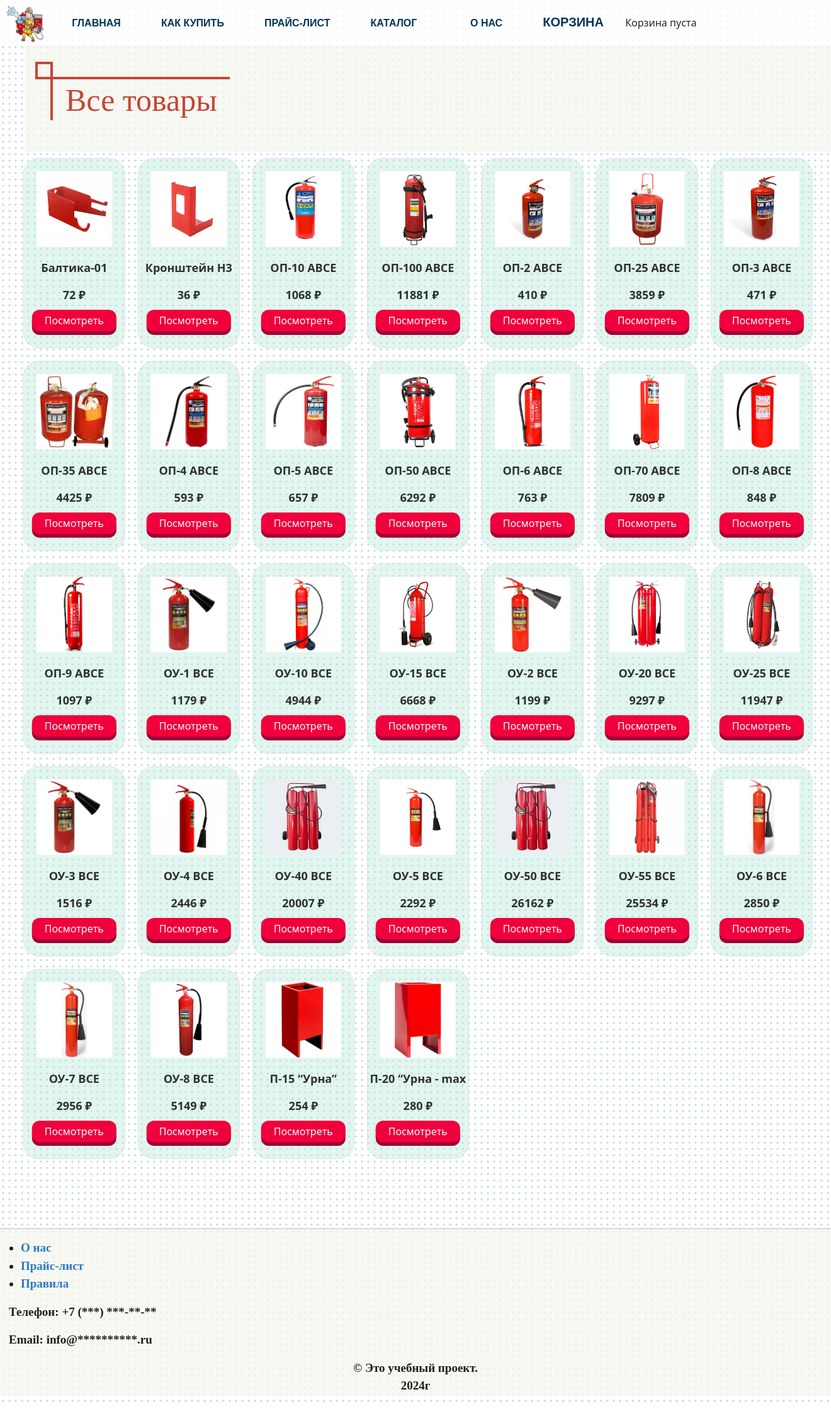
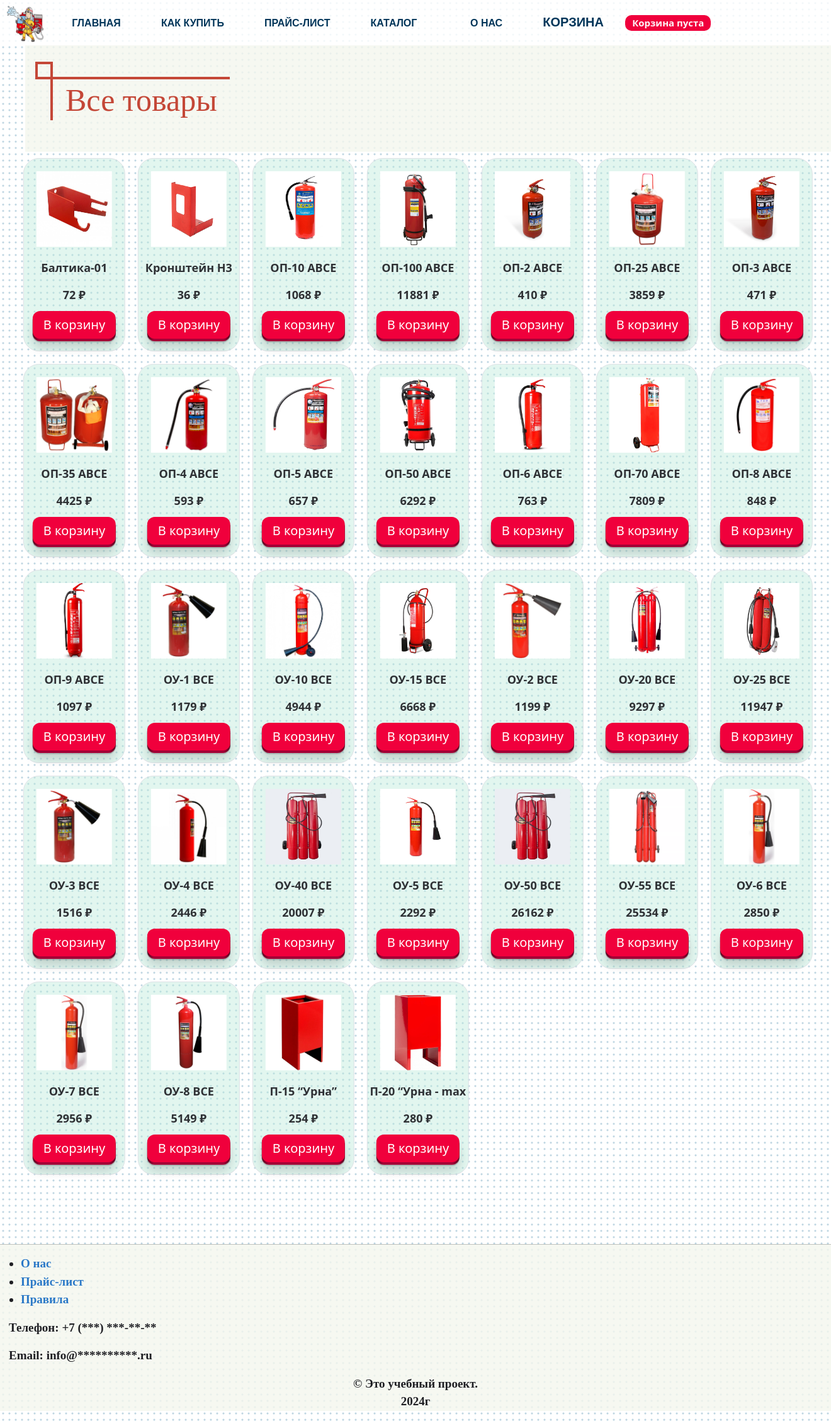
Before and after one commit to Aleksey1832/aleksey_shop, a Django app: page / in a window 1320 px wide. Shown: the whole page at 63% size. Before the commit the page ends 2227 px from the top, so only its background shows below. Run offline with Django 5.2, Linux system fonts and the light colour scheme; data comes from the database, SQL or seed files in the repository.

Commit message:
09.10.24 list.html - button (29-37)

```diff
--- a/shop/static/css/style_base.css
+++ b/shop/static/css/style_base.css
@@ -1,13 +1,13 @@
-.favicon /* для base */
-{
+/* для base */
+.favicon {
   width: 60px;
   height: 60px;
   margin-right: 10px;
   margin-left: 10px;
 }
 
-.cart_info
-{
+/* вывод количества справа от "КОРЗИНА" */
+.cart_info {
   font-size: 15px;
   color: #fcf7f7;
   text-decoration: none;
@@ -15,15 +15,12 @@
   padding: 1px 11px;
   border-radius: 10px;
   background: hsl(345deg 100% 47%);
-}
-
-.cart_info:hover, .cart_info:focus {
-  background: #a10e35; /* Эффект при наведении — дополнительное оформление */
+  font-weight: bold;    /* жирный текст */
 }
 
 * { box-sizing: border-box; }
 
-body{
+body {
   background: radial-gradient(#BFD6E2 1px, rgba(255,255,255,0) 2px);
   background-size: 10px 10px;
   margin: 0;
@@ -89,15 +86,14 @@ nav a {
   font-family: 'Kurale', serif;
 }
 
-.cart_base
-{
+.cart_base {
   font-size: 20px;
   color: #000;
   text-decoration: none;
 }
 
-footer /* подвал общий*/
-{
+/* подвал общий*/
+footer {
   right: 0;
   bottom: 0;
   width: 100%;
@@ -109,8 +105,8 @@ footer /* подвал общий*/
   font-family: "Times New Roman", serif;
 }
 
-.about /* подвал для ссылок*/
-{
+/* подвал для ссылок*/
+.about {
   text-align: left;
   margin-left: 1px;
 }
--- a/shop/static/css/style_product_list.css
+++ b/shop/static/css/style_product_list.css
@@ -1,5 +1,5 @@
-.content /* для list отступы страницы */
-{
+/* для list отступы страницы */
+.content {
   margin-left: 20px;
   color: #003559;
 }
@@ -50,60 +50,110 @@
   }
 }
 
-.gallery /* для list вывод img и текста с низу */
-{
+/* для list вывод img и текста с низу */
+.gallery {
   display: flex;
   flex-wrap: wrap;
   width: 100vw;
   transform: translateX(-1%);
 }
 
-.gallery img /* для list вывод img и текста с низу */
-{
+/* для list вывод img и текста с низу */
+.gallery img {
   width: 120px;
   height: 120px;
   margin: 20px;
 }
 
-.border
-{
+.border {
   border: 1px #00B344 solid;
   margin:10px 10px;
   border-radius: 25px;
   background-color: rgba(183, 232, 215, 0.4);
 }
 
-.item /* для list вывод текста с низу по картинками */
-{
+/* для list вывод текста с низу по картинками */
+.item,
+.item a,
+.item a:active,
+.item a:hover {
   color: #2e3034;
   text-align: center;
   font-size: 18px;
   font-weight: 700;
+  text-decoration: none;
 }
 
-.pushable
-{
-  background: hsl(340deg 100% 32%);
-  border-radius: 12px;
+/* для кнопки "В КОРЗИНУ" */
+.pushable {
+  margin-bottom: 15px;
+  position: relative;
   border: none;
+  background: transparent;
   padding: 0;
   cursor: pointer;
   outline-offset: 4px;
-  margin-bottom: 20px;
+  transition: filter 250ms;
 }
+.shadow {
+  position: absolute;
+  top: 0;
+  left: 0;
+  width: 100%;
+  height: 100%;
+  border-radius: 12px;
+  background: hsl(0deg 0% 0% / 0.25);
+  will-change: transform;
+  transform: translateY(2px);
+  transition: transform 600ms cubic-bezier(0.3, 0.7, 0.4, 1);
+}
+.edge {
 
-.front
-{
+  position: absolute;
+  top: 0;
+  left: 0;
+  width: 100%;
+  height: 100%;
+  border-radius: 12px;
+  background: linear-gradient(
+    to left,
+    hsl(340deg 100% 16%) 0%,
+    hsl(340deg 100% 32%) 8%,
+    hsl(340deg 100% 32%) 92%,
+    hsl(340deg 100% 16%) 100%
+  );
+}
+.front {
   display: block;
-  padding: 5px 20px;
+  position: relative;
+  padding: 7px 17px;
   border-radius: 12px;
-  font-size: 1rem;
+  font-size: 1.25rem;
+  color: white;
   background: hsl(345deg 100% 47%);
-  color: white;
+  will-change: transform;
+  transform: translateY(-4px);
+  transition: transform 600ms cubic-bezier(0.3, 0.7, 0.4, 1);
+}
+.pushable:hover {
+  filter: brightness(110%);
+}
+.pushable:hover .front {
   transform: translateY(-6px);
+  transition: transform 250ms cubic-bezier(0.3, 0.7, 0.4, 1.5);
 }
-
-.pushable:active .front
-{
+.pushable:active .front {
   transform: translateY(-2px);
+  transition: transform 34ms;
 }
+.pushable:hover .shadow {
+  transform: translateY(4px);
+  transition: transform 250ms cubic-bezier(0.3, 0.7, 0.4, 1.5);
+}
+.pushable:active .shadow {
+  transform: translateY(1px);
+  transition: transform 34ms;
+}
+.pushable:focus:not(:focus-visible) {
+  outline: none;
+}
--- a/shop/templates/shop/base.html
+++ b/shop/templates/shop/base.html
@@ -46,18 +46,14 @@
 
             <!-- вывод информации из корзины -->
           <li>
-              <div>
+            <div class="cart_info">
               {% with total_item=cart|length %}
                 {% if total_item > 0 %}
-                    <a  class="cart_info" href="{% url "cart:cart_detail" %}">
-                      <b>{{ total_item }}</b>
-                    </a>
-{#                    {{ total_items }} {{ ending_word }}#}
+                  {{ total_item }}
                 {% else %}
                   Корзина пуста
                 {% endif %}
               {% endwith %}
-
             </div>
           </li>
 
--- a/shop/templates/shop/product/detail.html
+++ b/shop/templates/shop/product/detail.html
@@ -10,7 +10,9 @@
   <div class="product-detail">
     <div>
       <!-- Картинка -->
-      <img id="detail_img" src="{% if product.image %}{{ product.image.url }}{% else %}{% static "images/no_image.png" %}{% endif %}" alt="{{ product.name }}" title="{{ product.name }}">
+      <a href="{{ product.image.url }}">
+        <img id="detail_img" src="{% if product.image %}{{ product.image.url }}{% else %}{% static "images/no_image.png" %}{% endif %}" alt="{{ product.name }}" title="{{ product.name }}">
+      </a>
 
       <!-- блок с права от картинки-->
       <div class="product_price">
--- a/shop/templates/shop/product/list.html
+++ b/shop/templates/shop/product/list.html
@@ -15,15 +15,26 @@
     <div class="gallery">
       {% for product in products %}
         <div class="border">
-          <a href="{{ product.image.url }}">
-            <img src="{% if product.image %}{{ product.image.url }}{% else %}{% static "images/no_image.png" %}{% endif %}" alt="{{ product.name }}">
+
+          <a href="{{ product.get_absolute_url }}">
+            <img src="{% if product.image %}{{ product.image.url }}{% else %}{% static "images/no_image.png" %}{% endif %}" alt="{{ product.name }}" title="Посмотреть подробности">
           </a>
+
           <div class="item">
-            <p href="">{{ product.name }}</p>
+            <a href="{{ product.get_absolute_url }}" title="Посмотреть подробности">
+              <p>{{ product.name }}</p>
+            </a>
             <p>{{ product.price }} ₽</p>
-            <a href="{{ product.get_absolute_url }}"><button class="pushable">
-              <span class="front">Посмотреть</span>
-            </button></a>
+
+            <form class="" action="{% url "cart:cart_add" product.id %}" method="post">
+              {{ cart_product_form }}
+              <button class="pushable" type="submit">
+                <span class="shadow"></span>
+                <span class="edge"></span>
+                <span class="front"> В корзину </span>
+              </button>
+              {% csrf_token %}
+            </form>
           </div>
         </div>
         {% endfor %}
```
Also changed, not shown: cart/templates/cart/detail.html (+19 -10 lines), shop/static/css/style_cart_detail.css (+28 -18 lines). Lines whose indentation alone changed are shown as unchanged.
